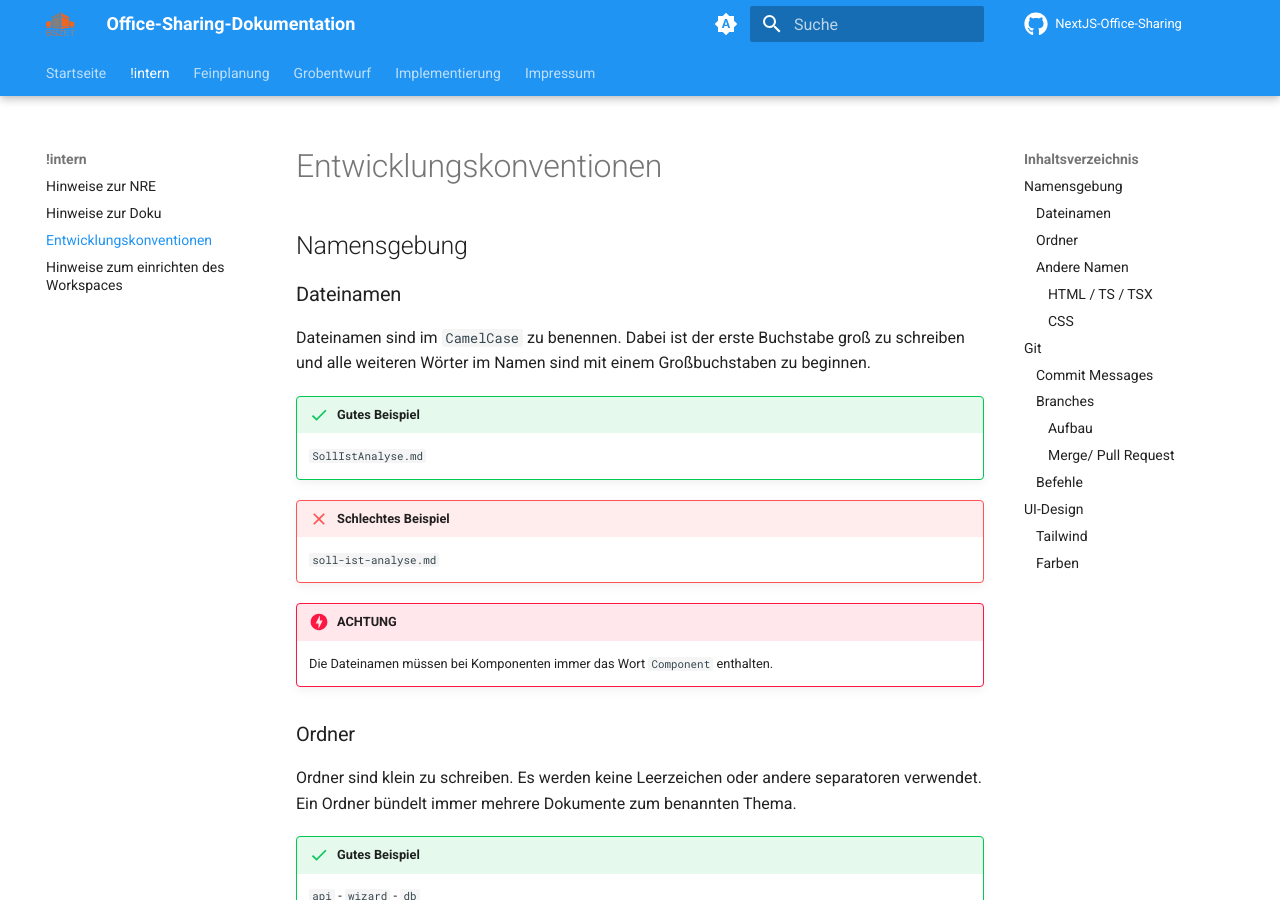
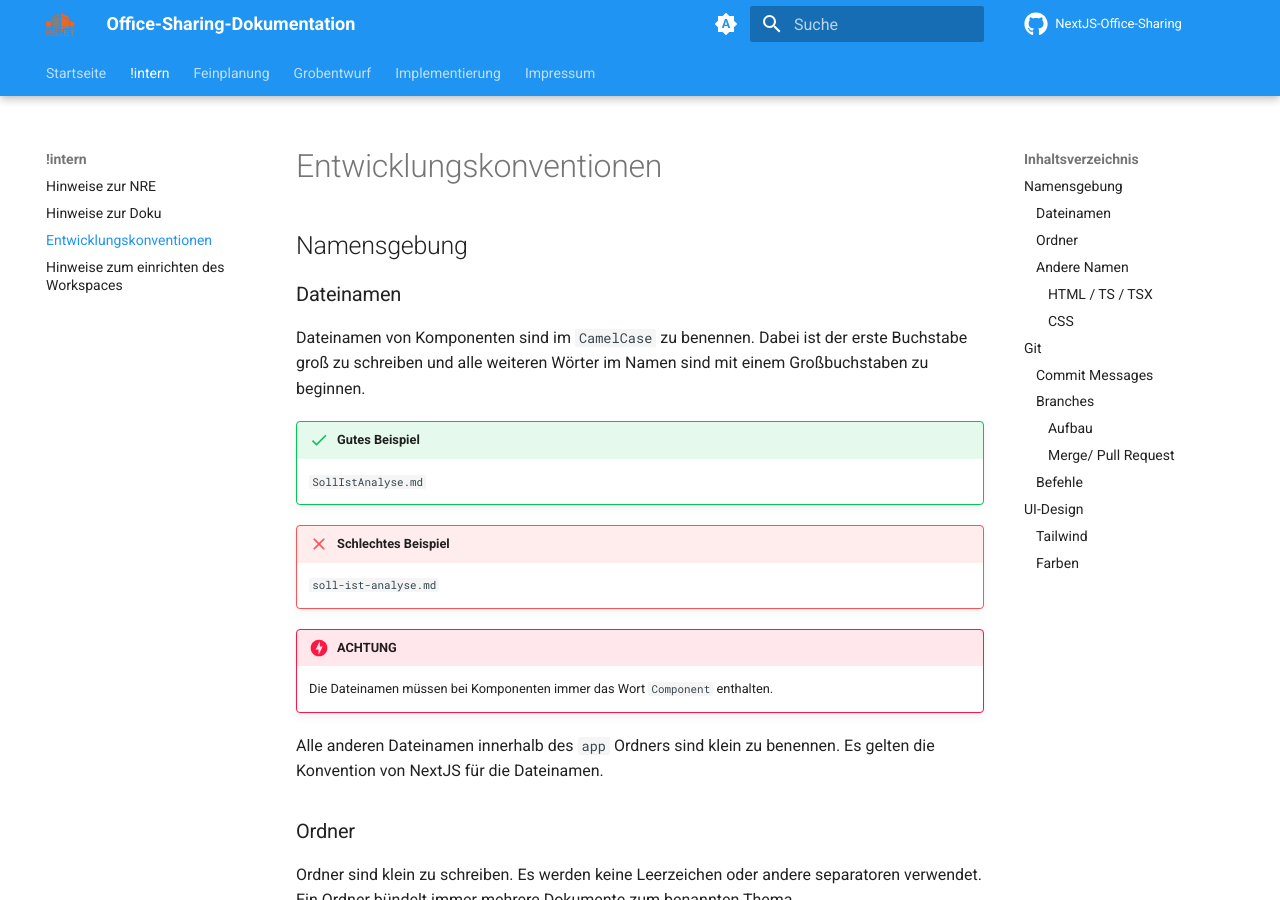
Before and after one commit to gz-bad-erzland-p2/Dokumentation, an MkDocs documentation site: the page built from docs/!intern/how-to-develop.md, in a window 1280 px wide and 900 px high. Built offline with MkDocs 1.6.1 and Material for MkDocs 9.7.7, drawn with Linux system fonts in a browser that asks for light colours; comment, search, counter and statistics services are not loaded.

Commit message:
adjust filename convention

```diff
--- a/docs/!intern/how-to-develop.md
+++ b/docs/!intern/how-to-develop.md
@@ -3,7 +3,7 @@
 ## Namensgebung
 ### Dateinamen
 
-Dateinamen sind im `CamelCase` zu benennen. Dabei ist der erste Buchstabe groß zu schreiben und alle weiteren Wörter im Namen sind mit einem Großbuchstaben zu beginnen.
+Dateinamen von Komponenten sind im `CamelCase` zu benennen. Dabei ist der erste Buchstabe groß zu schreiben und alle weiteren Wörter im Namen sind mit einem Großbuchstaben zu beginnen.
 
 !!! success "Gutes Beispiel"
     `SollIstAnalyse.md`
@@ -13,6 +13,8 @@ Dateinamen sind im `CamelCase` zu benennen. Dabei ist der erste Buchstabe groß
 
 !!! danger "ACHTUNG"
     Die Dateinamen müssen bei Komponenten immer das Wort `Component` enthalten.
+
+Alle anderen Dateinamen innerhalb des `app` Ordners sind klein zu benennen. Es gelten die Konvention von NextJS für die Dateinamen.
 
 ### Ordner
 
```
